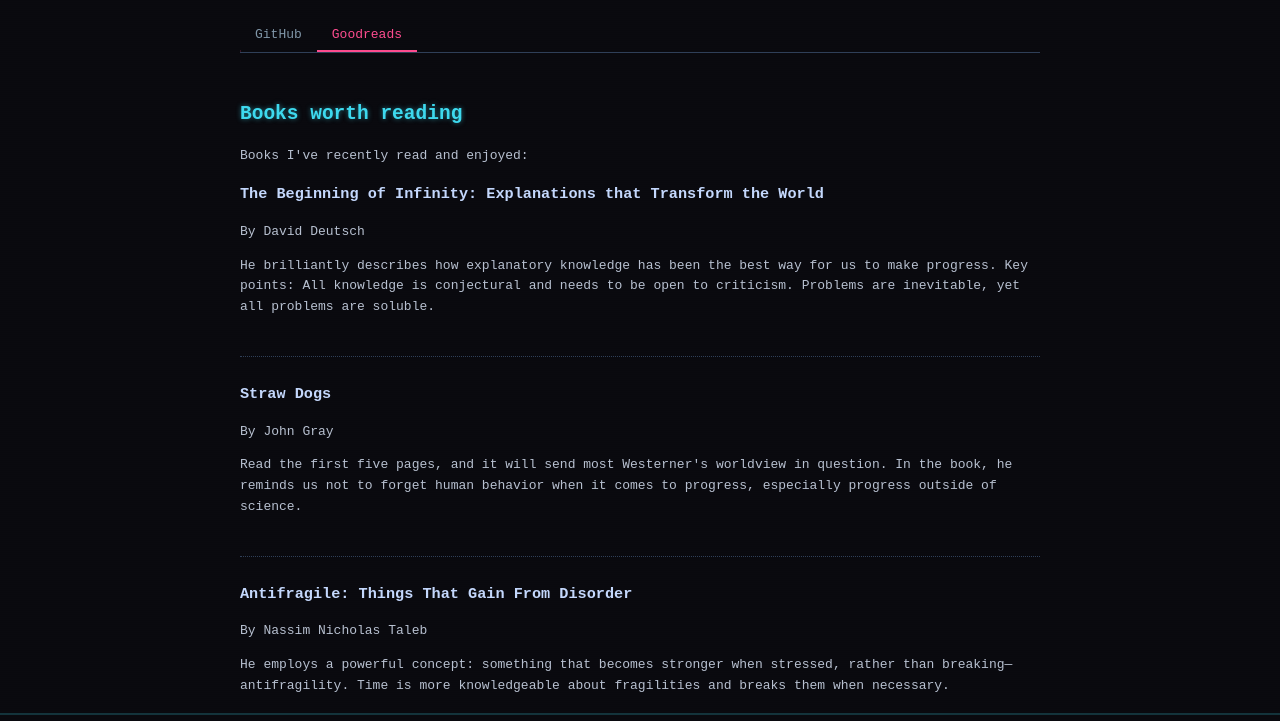
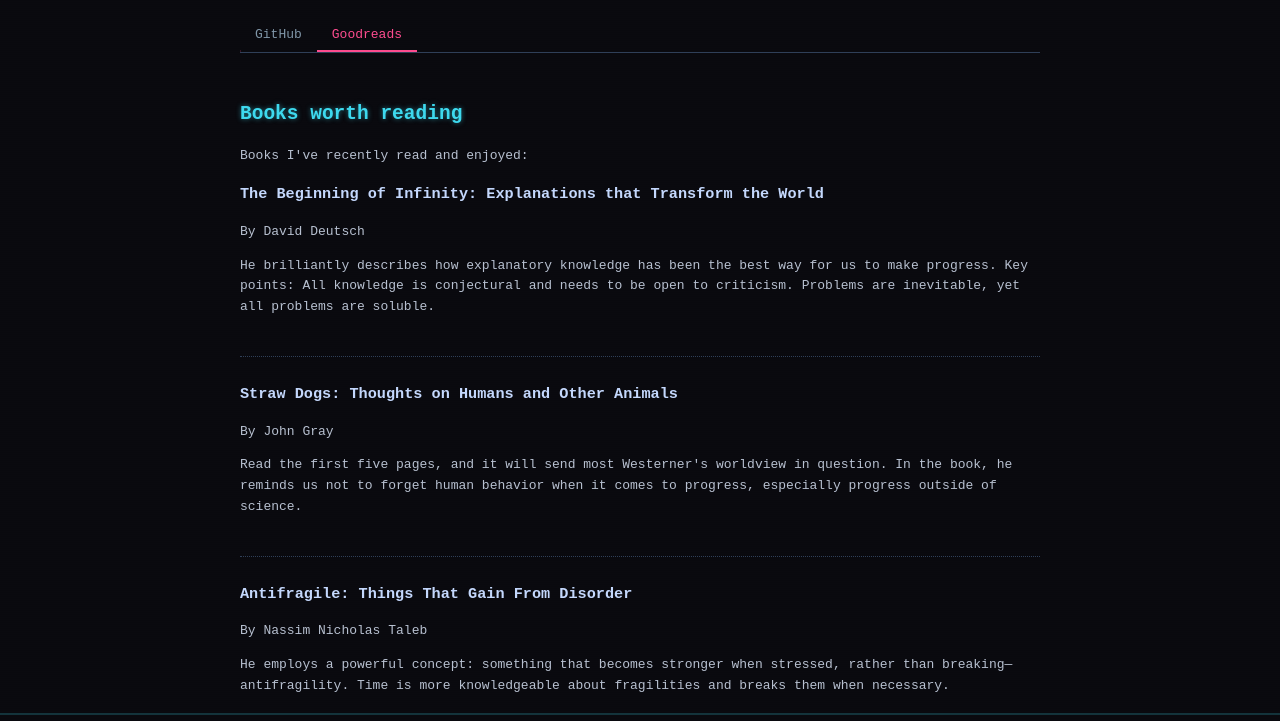
Before and after one commit to Chapman-John/Portfolio, a plain HTML site: page index.html in a window 1280 px wide. Both pictures are taken after a click on the button "Goodreads". Shown: the part 79-800 px from the top of the page. Drawn offline with Linux system fonts and the light colour scheme.

Commit message:
Update index.html

```diff
--- a/index.html
+++ b/index.html
@@ -321,29 +321,6 @@
 <!--         <button class="tab" onclick="openTab(event, 'blog')">Blog</button> -->
     </div>
 
-<!--     <div id="portfolio" class="tab-content active">
-        <h2>Portfolio</h2>
-        <p>Here are some of my recent projects:</p>
-
-        <div class="project">
-            <h3>Multi-Agent Project</h3>
-            <p>A personal deep researcher that cross checks llm output.</p>
-            <p><a href="#">View Project →</a></p>
-        </div>
-
-        <div class="project">
-            <h3>Weather App</h3>
-            <p>A simple weather application that uses the OpenWeatherMap API.</p>
-            <p><a href="#">View Project →</a></p>
-        </div>
-
-        <div class="project">
-            <h3>Task Manager</h3>
-            <p>A productivity application built with Vue.js and Firebase.</p>
-            <p><a href="#">View Project →</a></p>
-        </div>
-    </div> -->
-
     <div id="goodreads" class="tab-content">
         <h2>Books worth reading</h2>
         <p>Books I've recently read and enjoyed:</p>
@@ -356,7 +333,7 @@
         </div>
 
         <div class="book">
-            <h3>Straw Dogs</h3>
+            <h3>Straw Dogs: Thoughts on Humans and Other Animals</h3>
             <p>By John Gray</p>
             <p>Read the first five pages, and it will send most Westerner's worldview in question. In the book, he reminds us not to forget human behavior when it comes to progress, especially progress outside of science.</p>
         </div>
```
